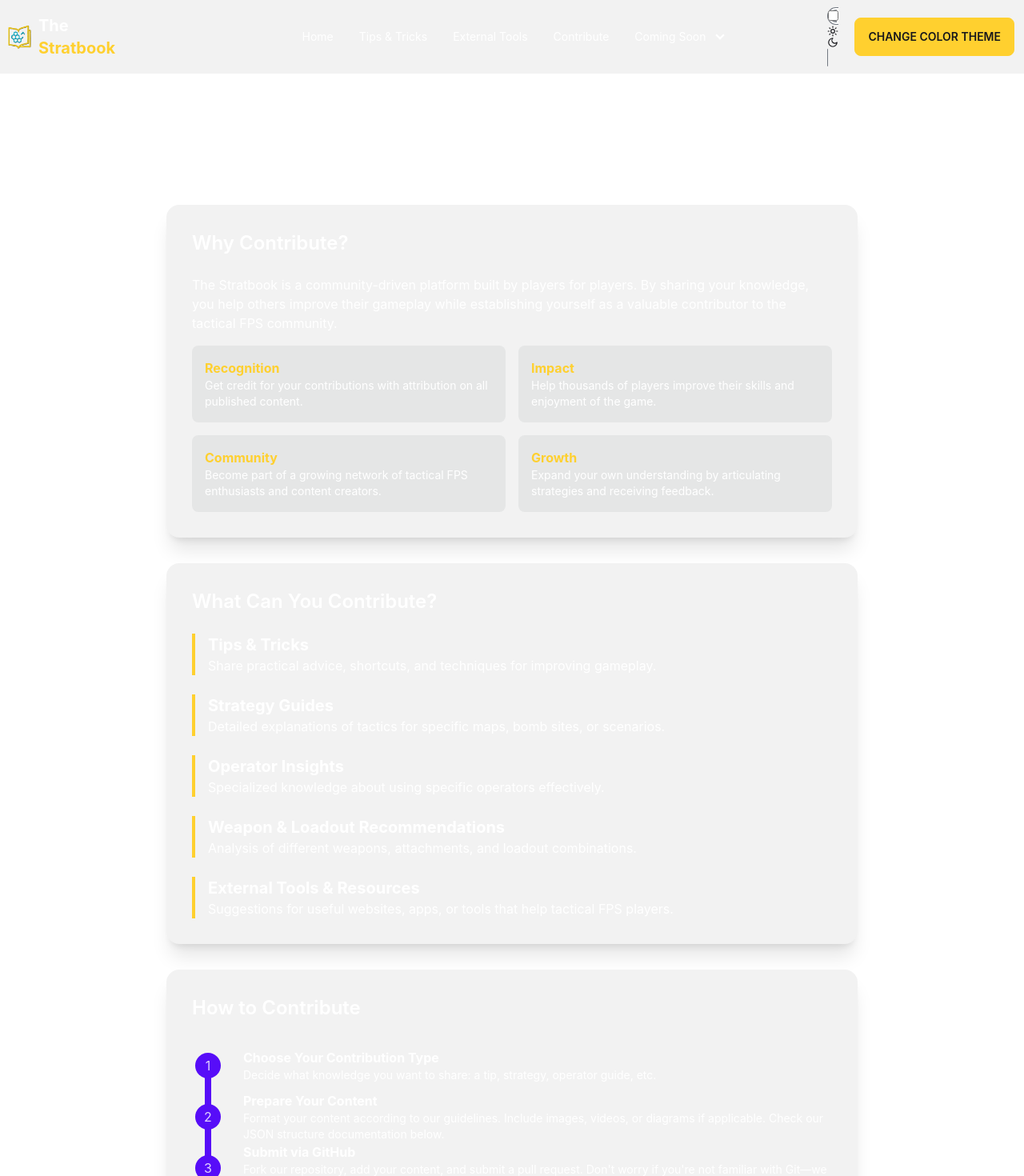
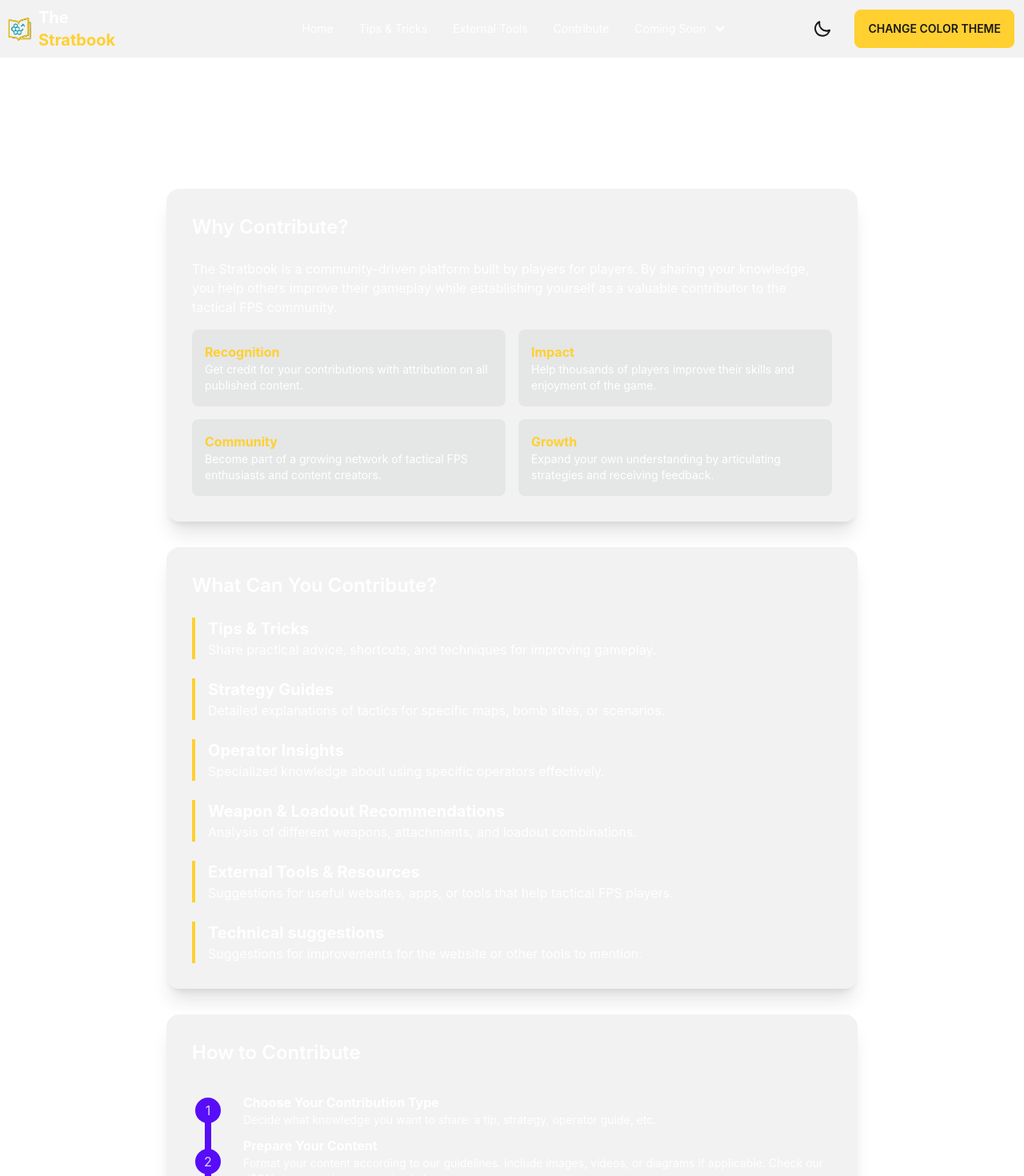
Before and after one commit to The-Stratbook/stratbook, a React (Create React App) app: page /contribute in a window 1280 px wide. Shown: the top 1470 px of the page at 80% size. Built offline with nearby package versions, Linux system fonts and the light colour scheme; no server answers.

Commit message:
added 4 more strats and ads.txt

```diff
--- a/src/components/Header.jsx
+++ b/src/components/Header.jsx
@@ -118,33 +118,28 @@ const Header = () => {
       <div className="navbar-end">
         <div className="flex items-center">
           {/* Background Theme Toggle */}
-          <div className="dropdown dropdown-end">
-            <label className="toggle text-base-content">
+          <div className="flex items-center mr-2">
+            <label className="swap swap-rotate">
+              {/* Hidden checkbox controls the state */}
               <input
                 type="checkbox"
                 checked={!isLightTheme}
                 onChange={handleThemeToggle}
+                className="theme-controller"
               />
-              <svg aria-label="sun" xmlns="http://www.w3.org/2000/svg" viewBox="0 0 24 24">
-                <g strokeLinejoin="round" strokeLinecap="round" strokeWidth="2" fill="none" stroke="currentColor">
-                  <circle cx="12" cy="12" r="4"></circle>
-                  <path d="M12 2v2"></path>
-                  <path d="M12 20v2"></path>
-                  <path d="m4.93 4.93 1.41 1.41"></path>
-                  <path d="m17.66 17.66 1.41 1.41"></path>
-                  <path d="M2 12h2"></path>
-                  <path d="M20 12h2"></path>
-                  <path d="m6.34 17.66-1.41 1.41"></path>
-                  <path d="m19.07 4.93-1.41 1.41"></path>
-                </g>
+
+              {/* Sun icon - shows when checkbox is checked (dark mode) */}
+              <svg className="swap-on fill-current w-6 h-6" xmlns="http://www.w3.org/2000/svg" viewBox="0 0 24 24">
+                <path d="M5.64,17l-.71.71a1,1,0,0,0,0,1.41,1,1,0,0,0,1.41,0l.71-.71A1,1,0,0,0,5.64,17ZM5,12a1,1,0,0,0-1-1H3a1,1,0,0,0,0,2H4A1,1,0,0,0,5,12Zm7-7a1,1,0,0,0,1-1V3a1,1,0,0,0-2,0V4A1,1,0,0,0,12,5ZM5.64,7.05a1,1,0,0,0,.7.29,1,1,0,0,0,.71-.29,1,1,0,0,0,0-1.41l-.71-.71A1,1,0,0,0,4.93,6.34Zm12,.29a1,1,0,0,0,.7-.29l.71-.71a1,1,0,1,0-1.41-1.41L17,5.64a1,1,0,0,0,0,1.41A1,1,0,0,0,17.66,7.34ZM21,11H20a1,1,0,0,0,0,2h1a1,1,0,0,0,0-2Zm-9,8a1,1,0,0,0-1,1v1a1,1,0,0,0,2,0V20A1,1,0,0,0,12,19ZM18.36,17A1,1,0,0,0,17,18.36l.71.71a1,1,0,0,0,1.41,0,1,1,0,0,0,0-1.41ZM12,6.5A5.5,5.5,0,1,0,17.5,12,5.51,5.51,0,0,0,12,6.5Zm0,9A3.5,3.5,0,1,1,15.5,12,3.5,3.5,0,0,1,12,15.5Z" />
               </svg>
-              <svg aria-label="moon" xmlns="http://www.w3.org/2000/svg" viewBox="0 0 24 24">
-                <g strokeLinejoin="round" strokeLinecap="round" strokeWidth="2" fill="none" stroke="currentColor">
-                  <path d="M12 3a6 6 0 0 0 9 9 9 9 0 1 1-9-9Z"></path>
-                </g>
+
+              {/* Moon icon - shows when checkbox is unchecked (light mode) */}
+              <svg className="swap-off fill-current w-6 h-6" xmlns="http://www.w3.org/2000/svg" viewBox="0 0 24 24">
+                <path d="M21.64,13a1,1,0,0,0-1.05-.14,8.05,8.05,0,0,1-3.37.73A8.15,8.15,0,0,1,9.08,5.49a8.59,8.59,0,0,1,.25-2A1,1,0,0,0,8,2.36,10.14,10.14,0,1,0,22,14.05,1,1,0,0,0,21.64,13Zm-9.5,6.69A8.14,8.14,0,0,1,7.08,5.22v.27A10.15,10.15,0,0,0,17.22,15.63a9.79,9.79,0,0,0,2.1-.22A8.11,8.11,0,0,1,12.14,19.73Z" />
               </svg>
             </label>
           </div>
+
           {/* Color Theme Dropdown */}
           <div className="dropdown dropdown-end ml-4">
             <label tabIndex={0} className="btn btn-outline btn-primary m-1">
--- a/src/pages/Contribute.jsx
+++ b/src/pages/Contribute.jsx
@@ -1,7 +1,8 @@
-import React from 'react';
+import React, { useState, useEffect } from 'react';
 import Layout from '../layouts/Layout';
 
 const Contribute = () => {
+
   return (
     <Layout seoProps={{
       title: 'Contribute to The Stratbook | Share Your Knowledge',
@@ -78,6 +79,11 @@ const Contribute = () => {
                 <h3 className="font-bold text-xl">External Tools & Resources</h3>
                 <p>Suggestions for useful websites, apps, or tools that help tactical FPS players.</p>
               </div>
+
+              <div className="border-l-4 border-primary pl-4">
+                <h3 className="font-bold text-xl">Technical suggestions</h3>
+                <p>Suggestions for improvements for the website or other tools to mention.</p>
+              </div>
             </div>
           </div>
         </div>
@@ -106,10 +112,11 @@ const Contribute = () => {
 
               <div className="step step-primary">
                 <div className="text-left ml-4">
-                  <h3 className="font-bold">Submit via GitHub</h3>
+                  <h3 className="font-bold">Submit via GitHub or Discord</h3>
                   <p className="text-sm">
                     Fork our repository, add your content, and submit a pull request. Don't worry if you're
                     not familiar with Git—we have a step-by-step guide.
+                    The other option is to join our Discord server and submit your content there.
                   </p>
                 </div>
               </div>
@@ -161,6 +168,7 @@ const Contribute = () => {
               include at minimum all the required fields.
             </p>
 
+
             <div className="mockup-code text-xs md:text-sm">
               <pre><code>{`{
   "id": 0,                        // Leave as 0 for new submissions
@@ -210,6 +218,15 @@ const Contribute = () => {
   ]
 }`}</code></pre>
             </div>
+
+            <div className="alert alert-info mt-6">
+              <svg xmlns="http://www.w3.org/2000/svg" fill="none" viewBox="0 0 24 24" className="stroke-current shrink-0 w-6 h-6">
+                <path strokeLinecap="round" strokeLinejoin="round" strokeWidth="2" d="M13 16h-1v-4h-1m1-4h.01M21 12a9 9 0 11-18 0 9 9 0 0118 0z"></path>
+              </svg>
+              <div>
+                <span className="font-semibold">Need a simpler example?</span> Check our <a href="https://github.com/The-Stratbook/stratbook/blob/main/docs/example-minimal.json" target="_blank" rel="noopener noreferrer" className="underline">minimal example</a> that shows just the required fields.
+              </div>
+            </div>
           </div>
         </div>
 
```
Also changed, not shown: public/data/siege/tips/32.json (added, +17 -0 lines), public/data/siege/tips/33.json (added, +20 -0 lines), public/data/siege/tips/34.json (added, +19 -0 lines), public/data/siege/tips/35.json (added, +18 -0 lines), public/ads.txt (added), 1 other file (tests, documents, lock files or other folders).
